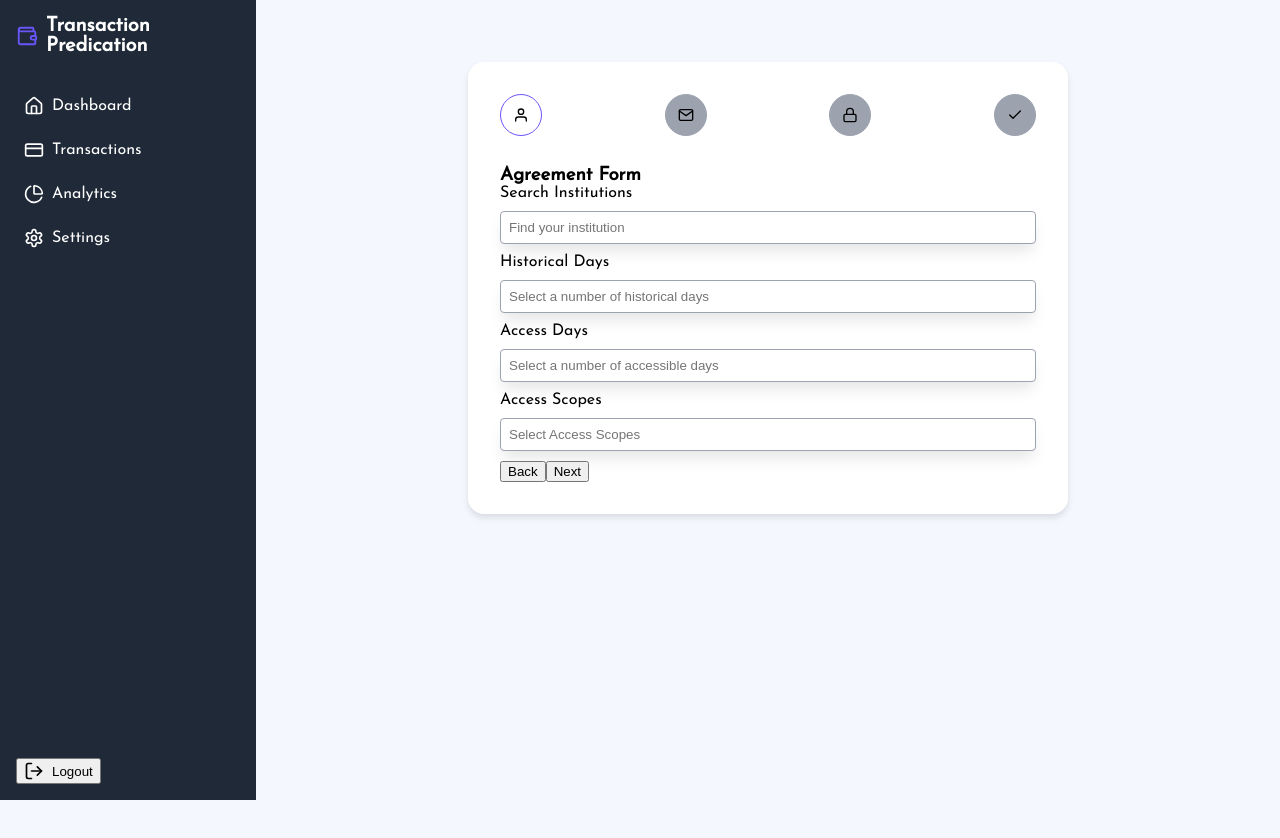
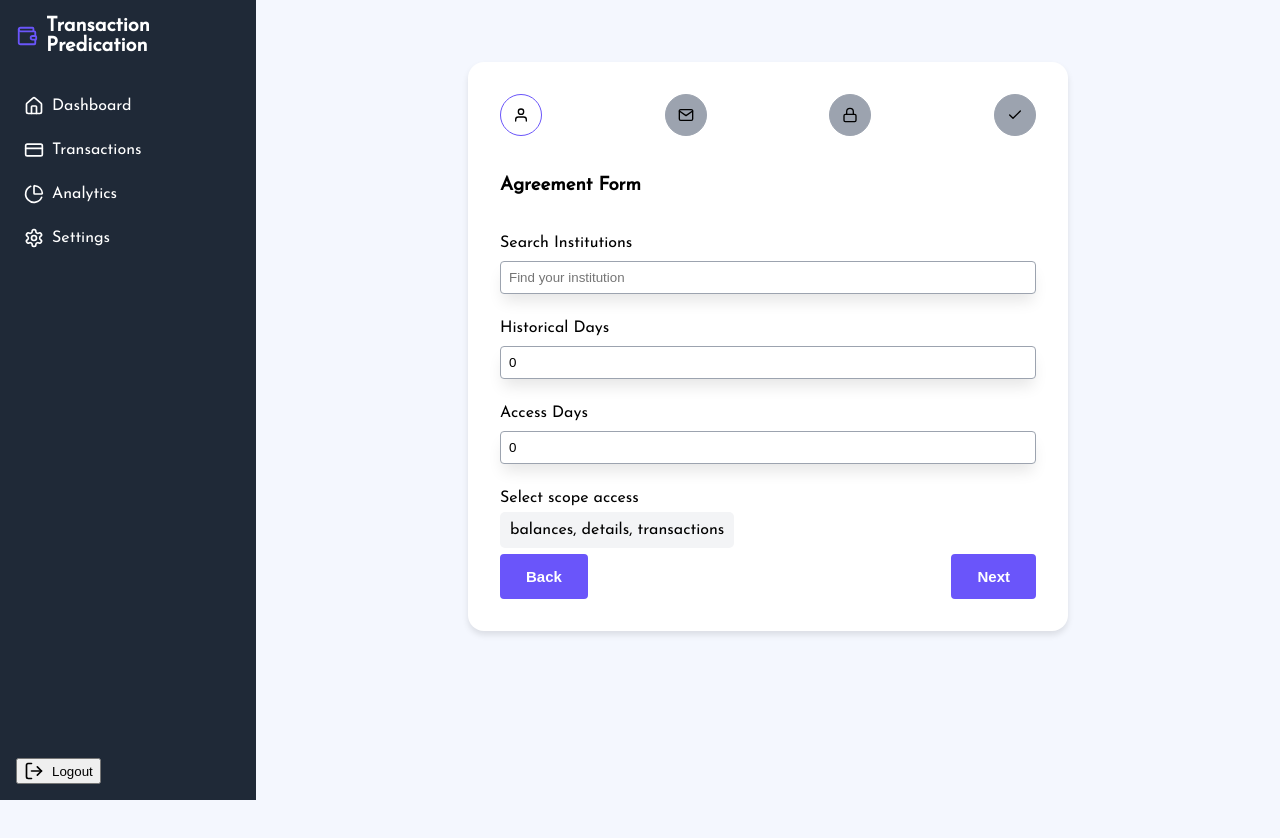
Before and after one commit to emmanz1995/banking-prediction-ui, a React (Vite) app: page /accessAccountsWizard in a window 1280 px wide. Shown: the top 838 px of the page. Built offline with nearby package versions, Linux system fonts and the light colour scheme.

Commit message:
added logic to handle request for agreement form submit

```diff
--- a/src/components/atom/button/styles.ts
+++ b/src/components/atom/button/styles.ts
@@ -15,6 +15,6 @@ export const StyledButton = styled.button<{ size: ButtonProps['size'] }>`
   border-radius: 4px;
   // width: 100%;
   cursor: pointer;
-  color: ${props => props.theme.text};
+  color: ${props => props.theme.white};
   font-weight: bold;
 `;
--- a/src/components/organisms/accountAccessForm/index.tsx
+++ b/src/components/organisms/accountAccessForm/index.tsx
@@ -1,27 +1,64 @@
 import InputField from '../../atom/input/index';
+import styled from 'styled-components';
+
+const Form = styled.form``;
+
+const FormWrapper = styled.div`
+  margin: 40px 0 0 0;
+`;
+
+const InputGroup = styled.span`
+  margin: 20px 0;
+`;
 
 const AccountAccessForm = () => (
-  <form>
+  <Form>
     <h3>Account Access Form</h3>
-    <div>
-      <span>
-        <label>Search Institutions</label><br />
-        <InputField type='search' name='institutionId' placeholder='Find your institution' />
-      </span>
-      <span>
-        <label>Historical Days</label><br />
-        <InputField type='text' name='maxHistoricalDays' placeholder='Select a number of historical days' />
-      </span>
-      <span>
-        <label>Access Days</label><br />
-        <InputField type='text' name='accessValidForDays' placeholder='Select a number of accessible days' />
-      </span>
-      <span>
-        <label>Access Scopes</label><br />
-        <InputField type='text' name='accessScope' placeholder='Select Access Scopes' />
-      </span>
-    </div>
-  </form>
-)
+    <FormWrapper>
+      <InputGroup>
+        <label>Search Institutions</label>
+        <br />
+        <InputField
+          type="search"
+          name="institutionId"
+          placeholder="Find your institution"
+        />
+      </InputGroup>
+      <br />
+      <br />
+      <InputGroup>
+        <label>Historical Days</label>
+        <br />
+        <InputField
+          type="text"
+          name="maxHistoricalDays"
+          placeholder="Select a number of historical days"
+        />
+      </InputGroup>
+      <br />
+      <br />
+      <InputGroup>
+        <label>Access Days</label>
+        <br />
+        <InputField
+          type="text"
+          name="accessValidForDays"
+          placeholder="Select a number of accessible days"
+        />
+      </InputGroup>
+      <br />
+      <br />
+      <InputGroup>
+        <label>Access Scopes</label>
+        <br />
+        <InputField
+          type="text"
+          name="accessScope"
+          placeholder="Select Access Scopes"
+        />
+      </InputGroup>
+    </FormWrapper>
+  </Form>
+);
 
 export default AccountAccessForm;
--- a/src/components/organisms/agreementForm/index.tsx
+++ b/src/components/organisms/agreementForm/index.tsx
@@ -1,27 +1,119 @@
-import InputField from '../../atom/input/index';
+import { useState } from 'react';
+import InputField from '../../atom/input';
+import styled from 'styled-components';
+import { request } from '../../../connector/index';
+import Button from '../../atom/button/index';
 
-const AgreementForm = () => (
-  <form>
-    <h3>Agreement Form</h3>
-    <div>
-      <span>
-        <label>Search Institutions</label><br />
-        <InputField type='search' name='institutionId' placeholder='Find your institution' />
-      </span>
-      <span>
-        <label>Historical Days</label><br />
-        <InputField type='text' name='maxHistoricalDays' placeholder='Select a number of historical days' />
-      </span>
-      <span>
-        <label>Access Days</label><br />
-        <InputField type='text' name='accessValidForDays' placeholder='Select a number of accessible days' />
-      </span>
-      <span>
-        <label>Access Scopes</label><br />
-        <InputField type='text' name='accessScope' placeholder='Select Access Scopes' />
-      </span>
-    </div>
-  </form>
-)
+const Form = styled.form``;
+
+const FormWrapper = styled.div`
+  margin: 40px 0 0 0;
+`;
+
+const InputGroup = styled.span`
+  margin: 20rem 0;
+`;
+
+const ParaWrapper = styled.span`
+  background-color: ${props => props.theme.gray[100]};
+  padding: 10px;
+  border-radius: 5px;
+`;
+
+const AgreementForm = () => {
+  const formData = {
+    institutionId: '',
+    maxHistoricalDays: 0,
+    accessValidForDays: 0,
+  };
+  const [formValue, setFormValue] = useState(formData);
+  const accessScope = ['balances', 'details', 'transactions'];
+
+  const handleChange = (evt: any) => {
+    setFormValue(formValue => ({
+      ...formValue,
+      [evt.target.name]: evt.target.value,
+    }));
+  };
+
+  const data = {
+    ...formValue,
+    accessScope,
+  };
+
+  const handleCreateAnAgreement = async evt => {
+    evt.preventDefault();
+    try {
+      const response = await request(
+        `${import.meta.env.VITE_API_URL}/api/v1/access/createUserAgreement`,
+        {
+          method: 'POST',
+          data,
+        }
+      );
+      console.log(response);
+    } catch (err) {
+      console.log(err);
+    }
+  };
+
+  return (
+    <Form>
+      <h3>Agreement Form</h3>
+      <FormWrapper>
+        <InputGroup>
+          <label>Search Institutions</label>
+          <br />
+          <InputField
+            type="search"
+            name="institutionId"
+            placeholder="Find your institution"
+            onChange={handleChange}
+            value={formValue.institutionId}
+          />
+        </InputGroup>
+        <br />
+        <br />
+        <InputGroup>
+          <label>Historical Days</label>
+          <br />
+          <InputField
+            type="number"
+            name="maxHistoricalDays"
+            placeholder="Select a number of historical days"
+            onChange={handleChange}
+            value={formValue.maxHistoricalDays}
+          />
+        </InputGroup>
+        <br />
+        <br />
+        <InputGroup>
+          <label>Access Days</label>
+          <br />
+          <InputField
+            type="number"
+            name="accessValidForDays"
+            placeholder="Select a number of accessible days"
+            onChange={handleChange}
+            value={formValue.accessValidForDays}
+          />
+        </InputGroup>
+        <br />
+        <br />
+        <InputGroup>
+          <label>Select scope access</label>
+          <br />
+          <br />
+          <ParaWrapper>{accessScope.join(', ')}</ParaWrapper>
+          <br />
+          <br />
+        </InputGroup>
+        {/*<Button size="small" onClick={handleCreateAnAgreement}>*/}
+        {/*  Submit*/}
+        {/*</Button>*/}
+      </FormWrapper>
+    </Form>
+  );
+};
 
 export default AgreementForm;
--- a/src/components/organisms/requisitionsForm/index.tsx
+++ b/src/components/organisms/requisitionsForm/index.tsx
@@ -1,5 +1,64 @@
+import InputField from '../../atom/input/index';
+import styled from 'styled-components';
+
+const Form = styled.form``;
+
+const FormWrapper = styled.div`
+  margin: 40px 0 0 0;
+`;
+
+const InputGroup = styled.span`
+  margin: 20px 0;
+`;
+
 const RequisitionForm = () => (
-  <div>Requisition Form</div>
-)
+  <Form>
+    <h3>Requisition Form</h3>
+    <FormWrapper>
+      <InputGroup>
+        <label>Search Institutions</label>
+        <br />
+        <InputField
+          type="search"
+          name="institutionId"
+          placeholder="Find your institution"
+        />
+      </InputGroup>
+      <br />
+      <br />
+      <InputGroup>
+        <label>Historical Days</label>
+        <br />
+        <InputField
+          type="text"
+          name="maxHistoricalDays"
+          placeholder="Select a number of historical days"
+        />
+      </InputGroup>
+      <br />
+      <br />
+      <InputGroup>
+        <label>Access Days</label>
+        <br />
+        <InputField
+          type="text"
+          name="accessValidForDays"
+          placeholder="Select a number of accessible days"
+        />
+      </InputGroup>
+      <br />
+      <br />
+      <InputGroup>
+        <label>Access Scopes</label>
+        <br />
+        <InputField
+          type="text"
+          name="accessScope"
+          placeholder="Select Access Scopes"
+        />
+      </InputGroup>
+    </FormWrapper>
+  </Form>
+);
 
 export default RequisitionForm;
--- a/src/components/organisms/successForm/index.tsx
+++ b/src/components/organisms/successForm/index.tsx
@@ -1,5 +1,3 @@
-const SuccessForm = () => (
-  <div>Success Form</div>
-)
+const SuccessForm = () => <div>Success Form</div>;
 
 export default SuccessForm;
--- a/src/pages/transactionsDashboard/index.tsx
+++ b/src/pages/transactionsDashboard/index.tsx
@@ -16,7 +16,7 @@ const TransactionsDashboard = () => {
     retrieveAccounts();
   }, []);
   const retrieveAccounts = async () => {
-    const res = await request('http://localhost:8083/api/v1/details');
+    const res = await request(`${import.meta.env.VITE_API_URL}/api/v1/details`);
     setAccounts(res);
   };
 
--- a/src/pages/wizard/index.tsx
+++ b/src/pages/wizard/index.tsx
@@ -6,37 +6,42 @@ import AgreementForm from '../../components/organisms/agreementForm/index';
 import RequisitionForm from '../../components/organisms/requisitionsForm/index';
 import AccountAccessForm from '../../components/organisms/accountAccessForm/index';
 import SuccessForm from '../../components/organisms/successForm/index';
+import Button from '../../components/atom/button/index';
 
 function AccessAccountsWizard() {
   const [currentIndex, setCurrentIndex] = useState(1);
 
   const steps = [
     {
+      formType: 'agreementForm',
       icon: <FiUser />,
       component: AgreementForm,
     },
     {
+      formType: 'requisitionForm',
       icon: <FiMail />,
       component: RequisitionForm,
     },
     {
+      formType: 'accountAccessForm',
       icon: <FiLock />,
       component: AccountAccessForm,
     },
     {
+      formType: 'successForm',
       icon: <FiCheck />,
       component: SuccessForm,
     },
   ];
 
   const nextPage = () => {
-    if(currentIndex < steps.length) setCurrentIndex(step => step + 1);
-  }
+    if (currentIndex < steps.length) setCurrentIndex(step => step + 1);
+  };
   const previousPage = () => {
-    if(currentIndex > 1) setCurrentIndex(step => step - 1);
-  }
+    if (currentIndex > 1) setCurrentIndex(step => step - 1);
+  };
 
-  const ComponentForms = steps[currentIndex - 1].component
+  const ComponentForms = steps[currentIndex - 1].component;
 
   return (
     <Layout>
@@ -55,8 +60,14 @@ function AccessAccountsWizard() {
           </StepContainer>
           <FormWrapper>
             <ComponentForms />
-            <button onClick={previousPage}>Back</button>
-            <button onClick={nextPage}>Next</button>
+            <ButtonWrapper>
+              <Button onClick={previousPage} size="medium">
+                Back
+              </Button>
+              <Button onClick={nextPage} size="medium">
+                Next
+              </Button>
+            </ButtonWrapper>
           </FormWrapper>
         </Card>
       </MainWrapper>
@@ -66,7 +77,13 @@ function AccessAccountsWizard() {
 
 export default AccessAccountsWizard;
 
-const StepWrapper = styled.div<{ active: boolean; completed: boolean; }>`
+const ButtonWrapper = styled.div`
+  display: flex;
+  align-items: center;
+  justify-content: space-between;
+`;
+
+const StepWrapper = styled.div<{ active: boolean; completed: boolean }>`
   background: ${props =>
     props.completed
       ? props.theme.purpleTheme
@@ -111,19 +128,5 @@ const StepContainer = styled.div`
 `;
 
 const FormWrapper = styled.div`
-  margin: 30px 0 0 0;
+  margin: 40px 0 0 0;
 `;
-
-// const TitleWrapper = styled.div`
-//   width: 100%;
-//   color: ${props => props.theme.text};
-// `;
-//
-// const TitleSection = styled.div`
-//   padding: 30px;
-//   display: flex;
-//   align-items: center;
-//   justify-content: space-between;
-//   width: 100%;
-//   color: ${props => props.theme.text};
-// `;
```
